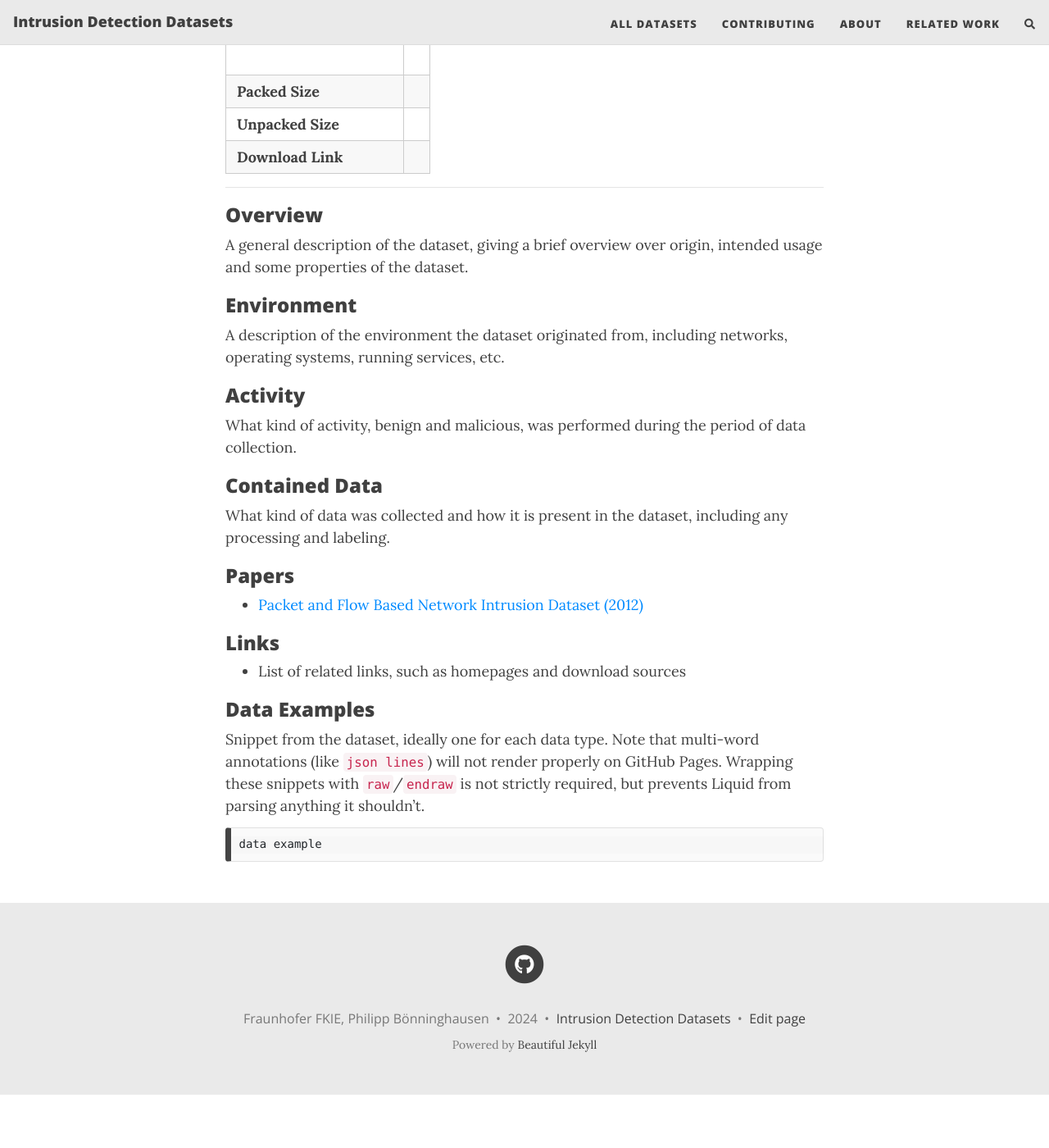
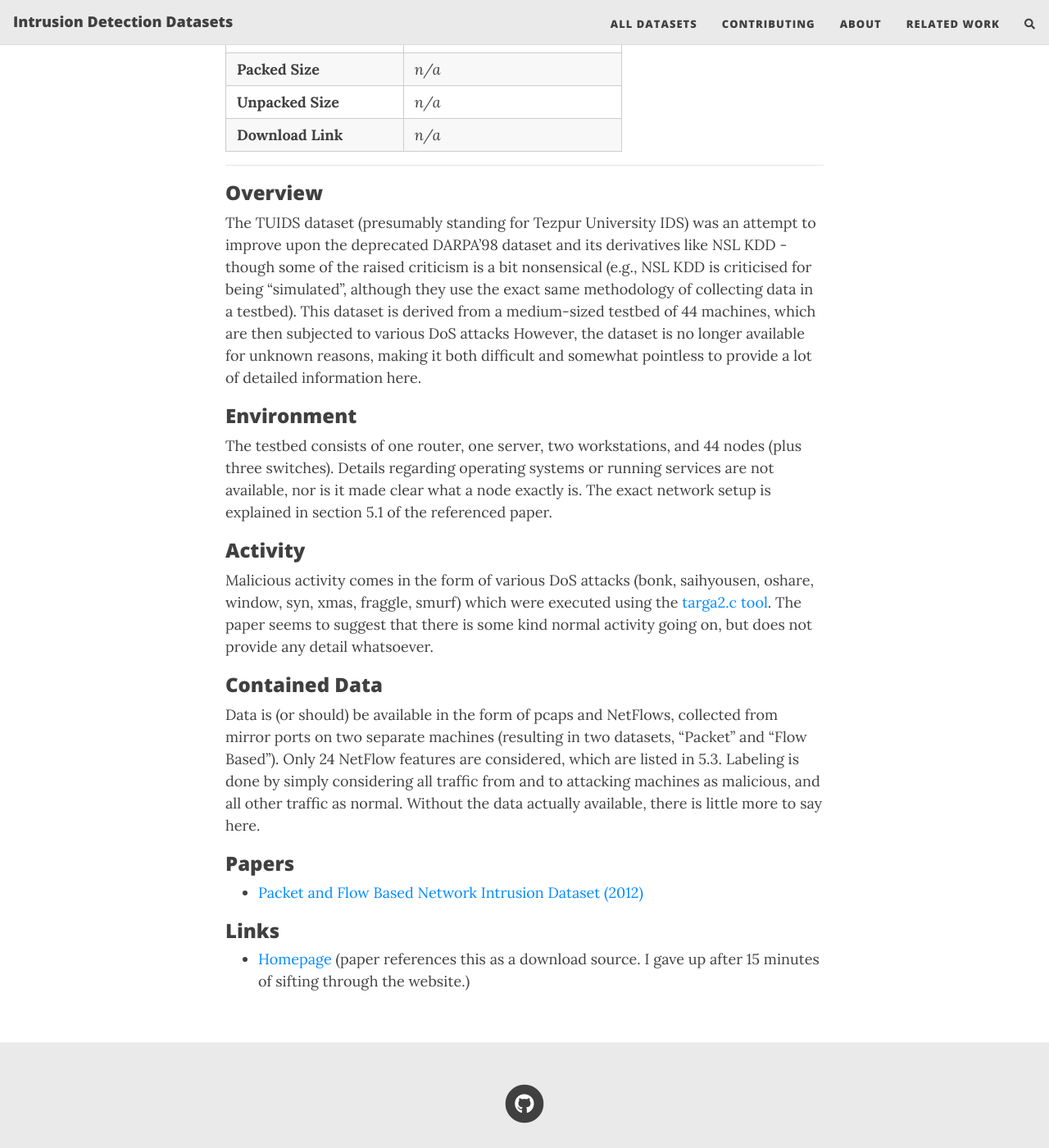
Before and after one commit to fkie-cad/COMIDDS, a Jekyll site: the page built from content/datasets/tuids.md, in a window 1280 px wide and 1400 px high, scrolled down 891 px. Shown: the whole window at 82% size. Built offline with Jekyll 4.4.1, drawn with Linux system fonts in a browser that asks for light colours; nearby versions of some CDN libraries; comment, search, counter and statistics services are not loaded; before the commit the page ends 2226 px from its top, so only the background shows below that; some of the changed text lies outside the part shown.

Commit message:
Add information about TUIDS

````diff
--- a/content/datasets/tuids.md
+++ b/content/datasets/tuids.md
@@ -8,54 +8,51 @@ title: TUIDS
 - [Contained Data](#contained-data)
 - [Papers](#papers)
 - [Links](#links)
-- [Data Examples](#data-examples)
 
-| <!-- -->                 | <!-- --> |
-|--------------------------|----------|
-| **Network Log Source**   |          |
-| **Network Logs Labeled** |          |
-| **Host Log Source**      |          |
-| **Host Logs Labeled**    |          |
-|                          |          |
-| **Overall Setting**      |          |
-| **OS Types**             |          |
-| **Number of Machines**   |          |
-| **Total Runtime**        |          |
-| **Year of Collection**   |          |
-| **Attack Categories**    |          |
-| **User Emulation**       |          |
-|                          |          |
-| **Packed Size**          |          |
-| **Unpacked Size**        |          |
-| **Download Link**        |          |
+| <!-- -->                 | <!-- -->                     |
+|--------------------------|------------------------------|
+| **Network Log Source**   | pcaps, NetFlows              |
+| **Network Logs Labeled** | Features are labeled         |
+| **Host Log Source**      | -                            |
+| **Host Logs Labeled**    | -                            |
+|                          |                              |
+| **Overall Setting**      | Enterprise IT                |
+| **OS Types**             | Undisclosed                  |
+| **Number of Machines**   | 44                           |
+| **Total Runtime**        | 4 weeks                      |
+| **Year of Collection**   | 2012                         |
+| **Attack Categories**    | DoS                          |
+| **User Emulation**       | Presumably, but not detailed |
+|                          |                              |
+| **Packed Size**          | _n/a_                        |
+| **Unpacked Size**        | _n/a_                        |
+| **Download Link**        | _n/a_                        |
 
 ***
 
 ### Overview
-A general description of the dataset, giving a brief overview over origin, intended usage and some properties of the dataset.
+The TUIDS dataset (presumably standing for Tezpur University IDS) was an attempt to improve upon the deprecated DARPA'98 dataset and its derivatives like NSL KDD -
+though some of the raised criticism is a bit nonsensical (e.g., NSL KDD is criticised for being "simulated", although they use the exact same methodology of collecting data in a testbed).
+This dataset is derived from a medium-sized testbed of 44 machines, which are then subjected to various DoS attacks
+However, the dataset is no longer available for unknown reasons, making it both difficult and somewhat pointless to provide a lot of detailed information here.
 
 ### Environment
-A description of the environment the dataset originated from, including networks, operating systems, running services, etc.
+The testbed consists of one router, one server, two workstations, and 44 nodes (plus three switches).
+Details regarding operating systems or running services are not available, nor is it made clear what a node exactly is.
+The exact network setup is explained in section 5.1 of the referenced paper.
 
 ### Activity
-What kind of activity, benign and malicious, was performed during the period of data collection.
+Malicious activity comes in the form of various DoS attacks (bonk, saihyousen, oshare, window, syn, xmas, fraggle, smurf) which were executed using the [targa2.c tool](https://packetstormsecurity.com/files/15949/targa2.c.html).
+The paper seems to suggest that there is some kind normal activity going on, but does not provide any detail whatsoever.
 
 ### Contained Data
-What kind of data was collected and how it is present in the dataset, including any processing and labeling.
+Data is (or should) be available in the form of pcaps and NetFlows, collected from mirror ports on two separate machines (resulting in two datasets, "Packet" and "Flow Based").
+Only 24 NetFlow features are considered, which are listed in 5.3.
+Labeling is done by simply considering all traffic from and to attacking machines as malicious, and all other traffic as normal.
+Without the data actually available, there is little more to say here.
 
 ### Papers
 - [Packet and Flow Based Network Intrusion Dataset (2012)](https://doi.org/10.1007/978-3-642-32129-0_34)
 
 ### Links
-- List of related links, such as homepages and download sources
-
-### Data Examples
-Snippet from the dataset, ideally one for each data type.
-Note that multi-word annotations (like `json lines`) will not render properly on GitHub Pages.
-Wrapping these snippets with `raw`/`endraw` is not strictly required, but prevents Liquid from parsing anything it shouldn't.
-
-<!--  {% raw %} -->
-```
-data example
-```
-<!--  {% endraw %} -->
+- [Homepage](https://www.tezu.ernet.in/) (paper references this as a download source. I gave up after 15 minutes of sifting through the website.)
````
Also changed, not shown: content/all_datasets.md (+1 -1 lines).
